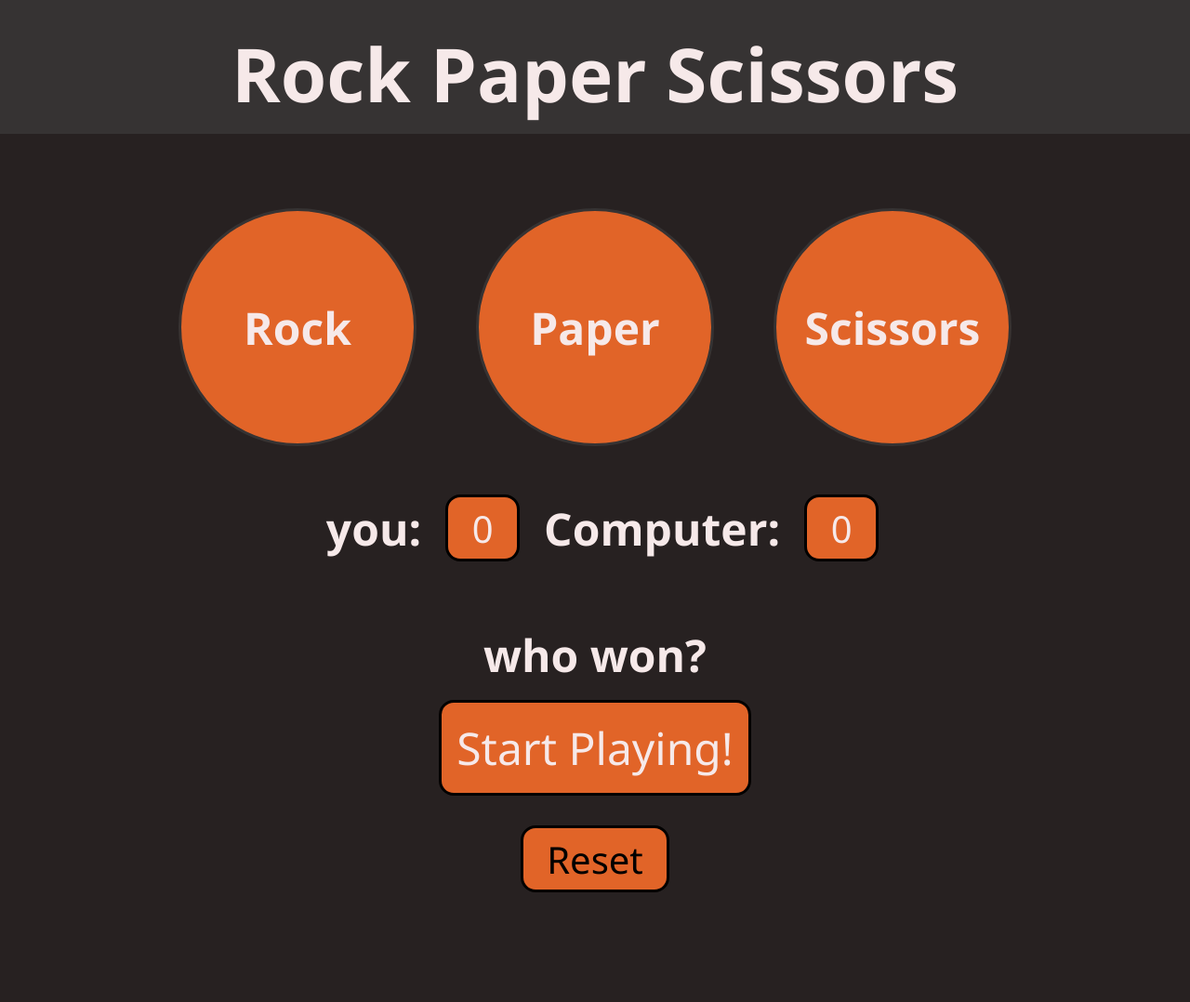
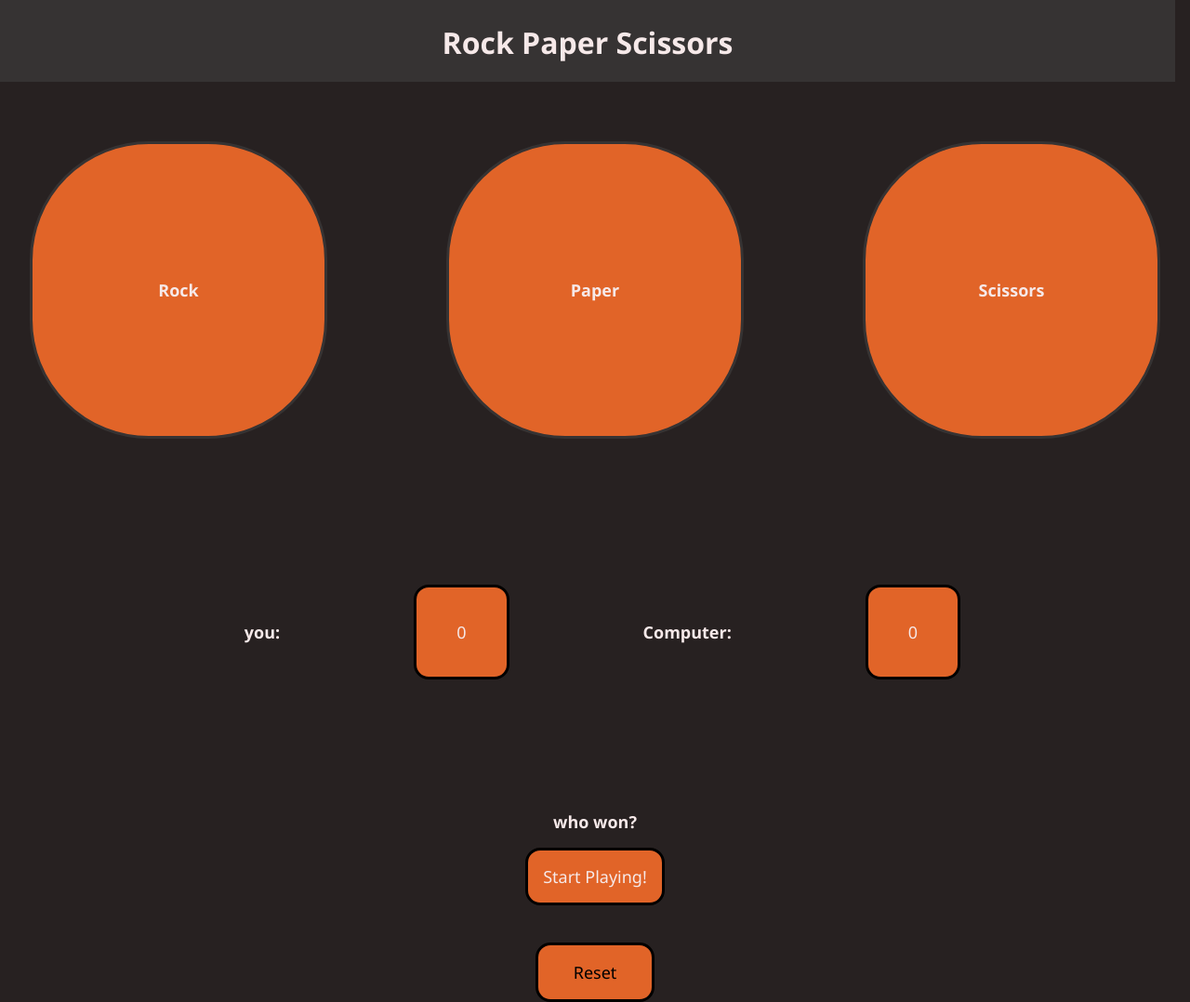
Before and after one commit to Varshasaini0502/Stone-Paper-Scissors, a plain HTML site: page index.html in a window 1280 px wide. Shown: the whole page at 93% size. Before the commit the page ends 960 px from the top, so only its background shows below. Drawn offline with Linux system fonts and the light colour scheme.

Commit message:
Update style.css

```diff
--- a/style.css
+++ b/style.css
@@ -19,54 +19,56 @@ body{
     color: var(--text-color);
     text-align: center;
     padding: 1.5rem;
-    height: 6rem;
-    font-size: 5rem;
+    height: 5vh;
+    width:95vw;
+    font-size:xx-large;
     font-weight: bolder;
 }
 .choices{
     display: flex;
     justify-content: space-around;
-    margin-top: 5rem;
+    margin: 2.5vw;
+    margin-top: 5vw;
     align-items: center;
-    gap: 4rem;
+    gap: 10vw;
 
 }
 .ch{
-    height:16rem;
-    width: 16rem;
+    height:25vw;
+    width: 25vw;
     border: var(--header-bg-color) 3px solid;
     border-radius: 8rem;
-    font-size: 3rem;
+    font-size: large;
     font-weight: 600;
     color: var(--text-color);
     background-color: var(--button-bg-color);
 }
 .score{
     display: flex;
-    padding: 2rem;
+    padding: 5vw;
     align-items: center;
     justify-content: center;
-    gap: 10px;
+    gap: 10vw;
 }
 .score h3{
-    font-size: 2.5rem;
+    font-size: large;
     color:var(--text-color);
     border-radius: 1rem;
-    height: 5rem;
+    height: 15vw;
     width:fit-content;
     align-content: center;
 }
 .score button{
-    font-size: 2.5rem;
+    font-size: large;
     color:var(--text-color);
     background-color: var(--button-bg-color);
-    height: 4.5rem;
-    width: 5rem;
+    height: 8vw;
+    width: 8vw;
     border: black 3px solid;
     border-radius: 1rem;
 }
 .hero h3{
-    font-size: 3rem;
+    font-size:large;
     color:var(--text-color);
     text-align: center;
     width: auto;
@@ -74,7 +76,6 @@ body{
 }
 .hero{
     justify-items: center;
-    column-gap: 2rem;
 }
 .result{
     font-weight: 400;
@@ -82,14 +83,14 @@ body{
     color: antiquewhite;
     border: black 3px solid;
     border-radius: 1rem;
-    margin-bottom: 2rem;
+    margin-bottom: 5vh;
 }
 
 .reset{
-    font-size: 2.5rem;
+    font-size: large;
     background-color: var(--button-bg-color);
-    height: 4.5rem;
-    width: 10rem;
+    height: 4rem;
+    width: 8rem;
     border: black 3px solid;
     border-radius: 1rem;
 }
```
